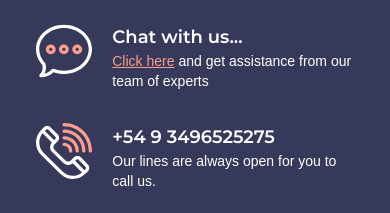
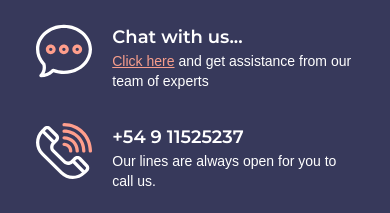
Before and after one commit to ferba24/todo10-web, a Next.js app: page /en in a window 390 px wide. Shown: the part 4860-5073 px from the top of the page. Built offline with nearby package versions, Linux system fonts and the light colour scheme; a web font is replaced by a local one.

Commit message:
Update footer.js phone number

```diff
--- a/data/footer.js
+++ b/data/footer.js
@@ -16,7 +16,7 @@ export const topItems = [
   {
     key: 'phone',
     icon: '/icons/phone.svg',
-    title: '+54 9 3496525275',
+    title: '+54 9 11525237',
     desc: 'Our lines are always open for you to call us.',
   }
 ]
```
